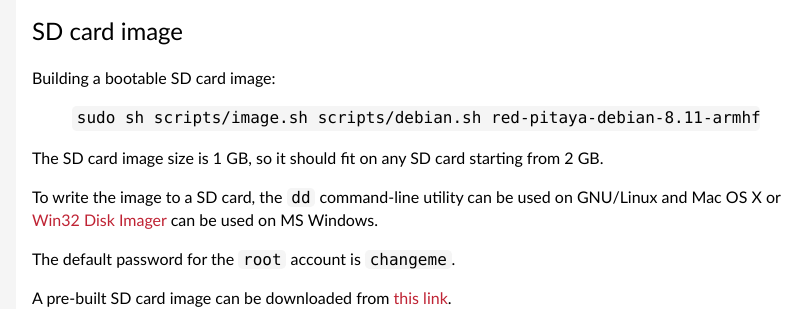
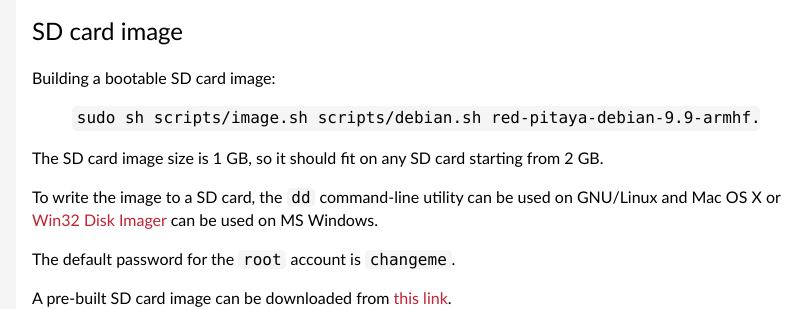
Before and after one commit to pavel-demin/red-pitaya-notes, a Jekyll site: the page built from led-blinker.md, in a window 1280 px wide and 900 px high, scrolled down 2657 px. Shown: the part 172-481 px from the top of the window, without its empty margins (224-1036 px from the left). Built offline with Jekyll 4.4.1, drawn with Linux system fonts in a browser that asks for light colours.

Commit message:
update Debian version in led-blinker

```diff
--- a/led-blinker.md
+++ b/led-blinker.md
@@ -12,7 +12,7 @@
  - recent version of the [Vivado Design Suite](https://www.xilinx.com/products/design-tools/vivado)
  - recent version of the [Linux kernel](https://www.kernel.org)
  - recent version of the [Debian distribution](https://www.debian.org/releases/jessie) on the development machine
- - recent version of the [Debian distribution](https://www.debian.org/releases/jessie) on the Red Pitaya
+ - recent version of the [Debian distribution](https://www.debian.org/releases/stretch) on the Red Pitaya
  - basic project with all the [Red Pitaya](http://redpitaya.readthedocs.io) peripherals connected
  - mostly command-line tools
  - shallow directory structure
@@ -145,7 +145,7 @@
 
 Building a bootable SD card image:
 {% highlight bash %}
-sudo sh scripts/image.sh scripts/debian.sh red-pitaya-debian-8.11-armhf.img 1024
+sudo sh scripts/image.sh scripts/debian.sh red-pitaya-debian-9.9-armhf.img 1024
 {% endhighlight %}
 
 The SD card image size is 1 GB, so it should fit on any SD card starting from 2 GB.
```
